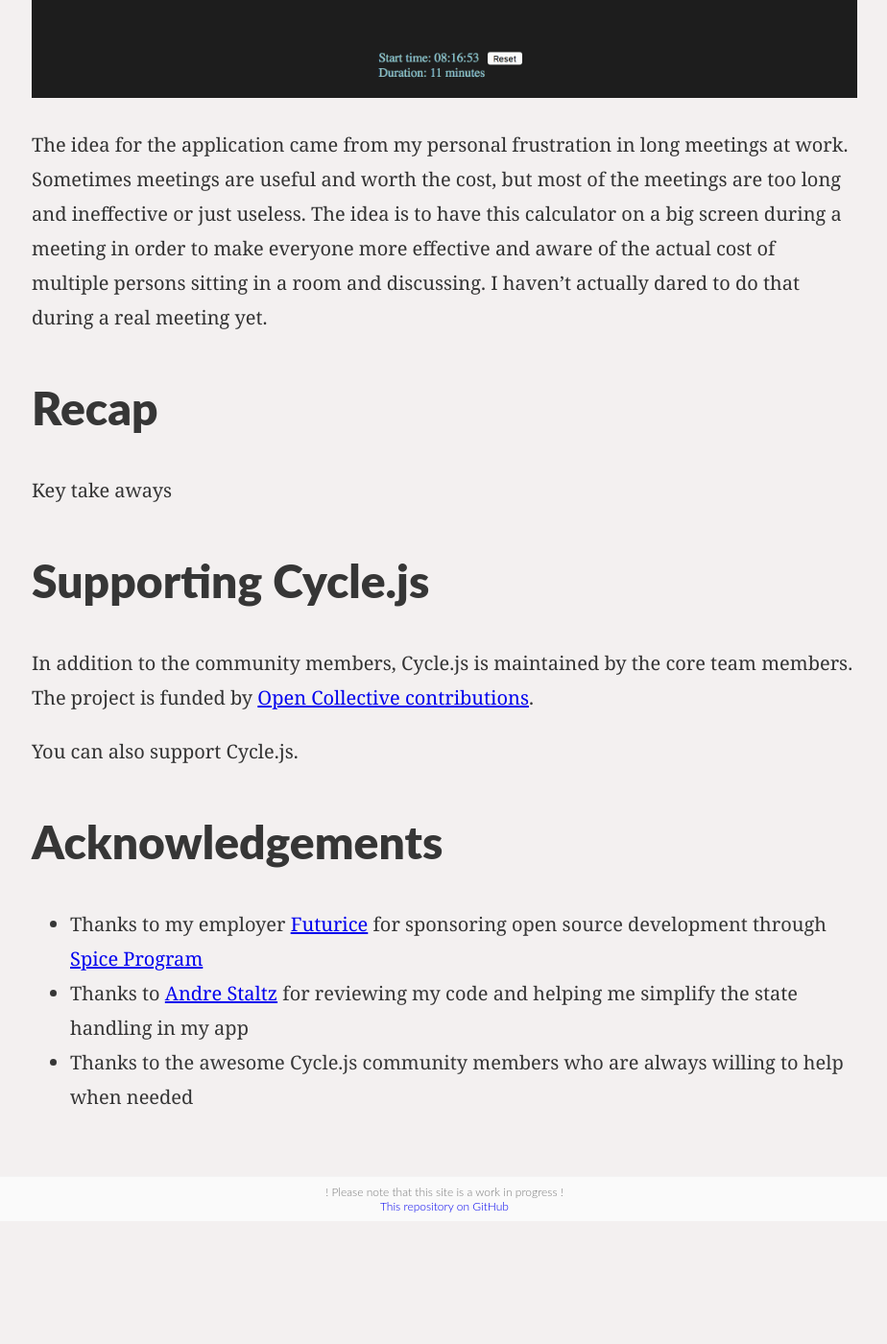
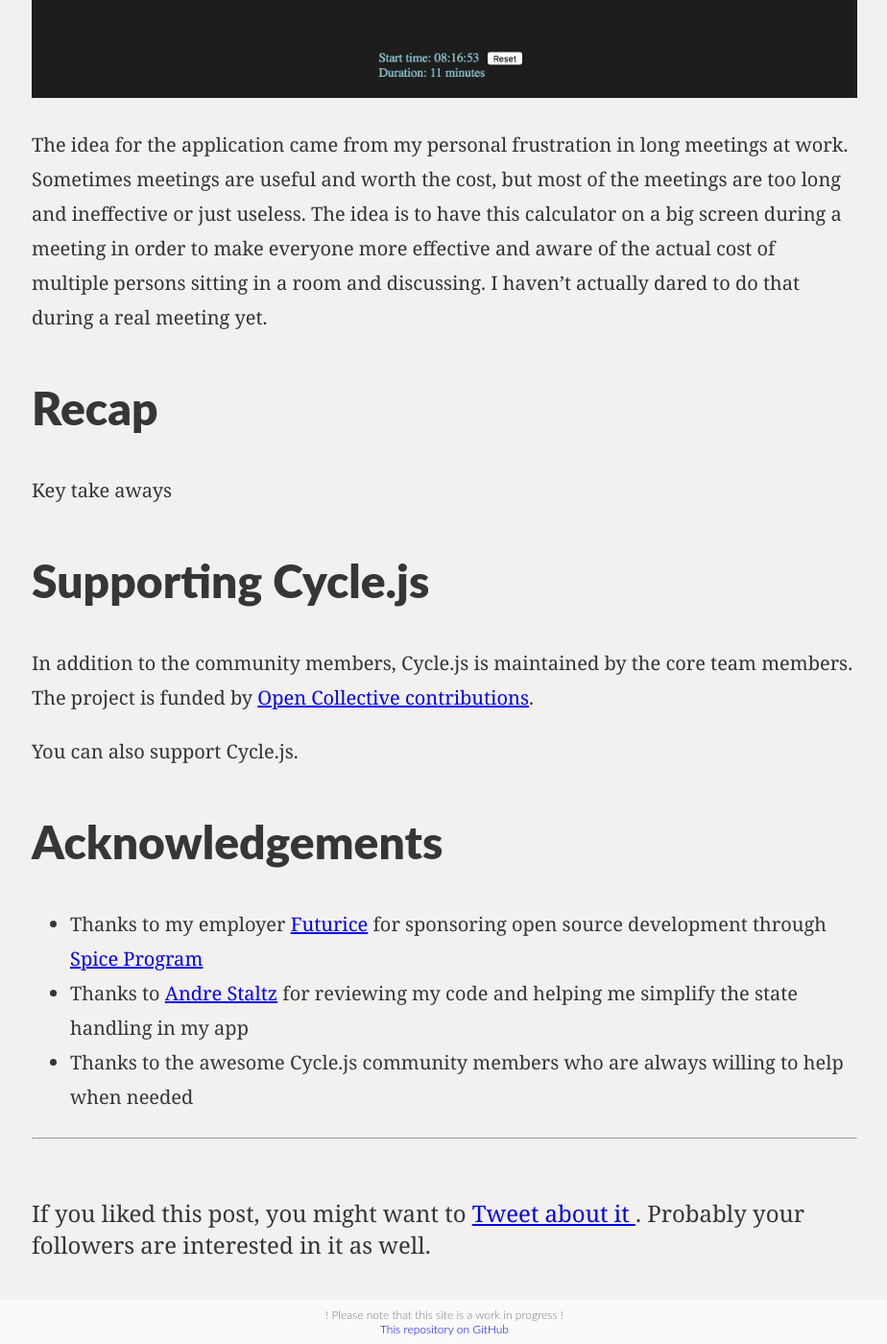
Before and after one commit to olpeh/olpeh.github.io, a Jekyll site: the page built from _drafts/2018-03-11-i-learned-frp-by-learning-cyclejs.md, in a window 1280 px wide and 1400 px high, scrolled down 6611 px. Shown: the whole window at 96% size, without its empty margins (177-1101 px from the left). Built offline with Jekyll 4.4.1, drawn with Linux system fonts in a browser that asks for light colours; before the commit the page ends 7883 px from its top, so only the background shows below that.

Commit message:
Add post footer

```diff
--- a/_config.yml
+++ b/_config.yml
@@ -13,7 +13,6 @@ plugins:
 - jekyll-paginate
 highlighter: rouge
 markdown: kramdown
-url: https://olpe.fi
 email: olavi.haapala@futurice.com
 author: Olavi Haapala
 description: A personal blog about development
--- /dev/null
+++ b/_includes/post-footer.html
@@ -0,0 +1,8 @@
+<hr>
+<div class="post-footer">
+    If you liked this post, you might want to
+    <a href="https://twitter.com/intent/tweet?original_referer={{site.url}}{{page.url}}&amp;text={{ page.title }}&amp;url={{site.url}}{{page.url}}&amp;via=0lpeh" rel="nofollow" target="_blank">
+        Tweet about it
+    </a>.
+    Probably your followers are interested in it as well.
+</div>
--- a/_layouts/post.html
+++ b/_layouts/post.html
@@ -10,6 +10,7 @@ layout: base
         <section class="post-content">
           {{ content }}
         </section>
+        {% include post-footer.html %}
       </article>
     </div>
   </div>
--- a/css/main.css
+++ b/css/main.css
@@ -129,6 +129,10 @@ article .post-content {
   margin-top: 60px;
 }
 
+.post-footer {
+  margin-top: 60px;
+}
+
 .posts-container ul {
   list-style: none;
 }
```
